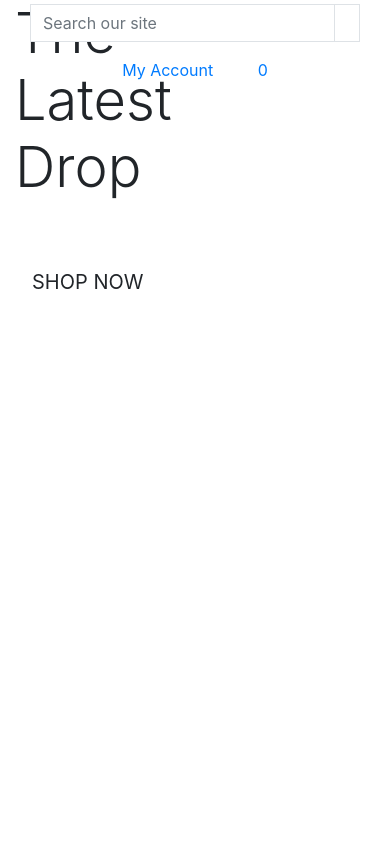
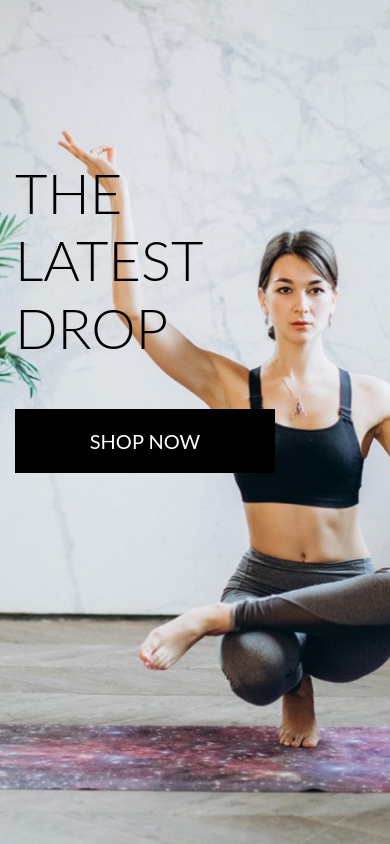
Before and after one commit to DilaraUcar/yoga_vibe_p5, a Django app: page / in a window 390 px wide. Run offline with Django 3.2, Linux system fonts and the light colour scheme; some libraries are stand-ins or nearby versions.

Commit message:
Finished home page header and css

```diff
--- /dev/null
+++ b/static/css/base.css
@@ -0,0 +1,81 @@
+html {
+    height: 100%;
+}
+
+body {
+    background: url('/media/hero.jpeg') no-repeat center center fixed;
+    background-size: cover;
+    height: calc(100vh - 164px);
+    color: #555;
+    font-family: 'Lato';
+}
+
+/* from Bulma */
+.icon {
+    align-items: center;
+    display: inline-flex;
+    justify-content: center;
+    height: 1.5rem;
+    width: 1.5rem;
+}
+
+.logo-font {
+    text-transform: uppercase;
+}
+
+.main-logo-link {
+    width: fit-content;
+}
+
+.shop-now-button {
+    background: black;
+    color: white;
+    min-width: 260px;
+}
+
+.btn-black {
+    background: black;
+    color: white;
+}
+
+.shop-now-button:hover,
+.shop-now-button:active,
+.shop-now-button:focus,
+.btn-black:hover,
+.btn-black:active,
+.btn-black:focus {
+    background: #222;
+    color: white;
+}
+
+.text-black {
+    color: #000 !important;
+}
+
+.border-black {
+    border: 1px solid black !important;
+}
+
+/* -------------------------------- Media Queries */
+
+/* Slightly larger container on xl screens */
+@media (min-width: 1200px) {
+  .container {
+    max-width: 80%;
+  }
+}
+
+/* fixed top navbar only on medium and up */
+@media (min-width: 992px) {
+    .fixed-top-desktop-only {
+        position: fixed;
+        top: 0;
+        right: 0;
+        left: 0;
+        z-index: 1030;
+    }
+
+    .header-container {
+        padding-top: 164px;
+    }
+}
--- a/templates/base.html
+++ b/templates/base.html
@@ -17,6 +17,7 @@
     {% block corecss %}
     <link rel="stylesheet" href="https://stackpath.bootstrapcdn.com/bootstrap/4.4.1/css/bootstrap.min.css"
         integrity="sha384-Vkoo8x4CGsO3+Hhxv8T/Q5PaXtkKtu6ug5TOeNV6gBiFeWPGFN9MuhOf23Q9Ifjh" crossorigin="anonymous">
+    <link rel="stylesheet" href="{% static 'css/base.css' %}">
     {% endblock %}
 
     {% block extra_css %}
@@ -43,15 +44,12 @@
 <body>
     <header class="container-fluid fixed-top">
         <!-- Navigation -->
-        <div class="row bg-white pt-lg-2 d-none d-lg-flex">
-            <nav class="navbar navbar-expand-lg navbar-light">
-                <a class="nav-link main-logo-link navbar-brand logo-btn" href="{% url 'home' %}">
-                    <img src="yoga-vibe-logo.png" alt="YogaVibe logo" class="logo-image-sm d-md-none">
-                </a>
-        </div>
-        <div class="col-12 col-lg-4 my-auto py-1 py-lg-0">
-            <form method="GET" action="">
-                <div class="input-group w-100">
+        <div class="row pt-lg-2 d-none d-lg-flex">
+            <nav class="navbar navbar-expand-lg navbar-light w-100">
+                <div class="col-lg-4 d-flex justify-content-start">
+                    <!-- Move the search form to the left -->
+                    <form class="w-100" method="GET" action="">
+                        <div class="input-group">
                             <input class="form-control border border-black rounded-0" type="text" name="q"
                                 placeholder="Search our site">
                             <div class="input-group-append">
@@ -64,7 +62,15 @@
                         </div>
                     </form>
                 </div>
-        <div class="col-12 col-lg-4 my-auto py-1 py-lg-0">
+                <div class="col-lg-4 d-flex justify-content-center">
+                    <!-- Center the logo -->
+                    <a class="nav-link main-logo-link navbar-brand logo-btn" href="{% url 'home' %}">
+                        <img src="{% static 'media/yoga-vibe-logo.png' %}" alt="YogaVibe logo"
+                            class="logo-image-sm d-md-none main-logo-link">
+                    </a>
+                </div>
+                <div class="col-lg-4 d-flex justify-content-end">
+                    <!-- Move "My Account" and shopping bag icon to the right -->
                     <ul class="list-inline list-unstyled text-center text-lg-right my-0">
                         <li class="list-inline-item dropdown">
                             <a class="text-black nav-link" href="#" id="user-options" data-toggle="dropdown"
@@ -75,21 +81,12 @@
                                 </div>
                             </a>
                             <div class="dropdown-menu border-0" aria-labelledby="user-options">
-                        {% if request.user.is_authenticated %}
-                        {% if request.user.is_superuser %}
-                        <a href="" class="dropdown-item">Product Management</a>
-                        {% endif %}
-                        <a href="" class="dropdown-item">My Profile</a>
-                        <a href="{% url 'account_logout' %}" class="dropdown-item">Logout</a>
-                        {% else %}
-                        <a href="{% url 'account_signup' %}" class="dropdown-item">Register</a>
-                        <a href="{% url 'account_login' %}" class="dropdown-item">Login</a>
-                        {% endif %}
+                                <!-- Dropdown menu content -->
                             </div>
                         </li>
                         <li class="list-inline-item">
-                    <a class="{% if grand_total %}text-info font-weight-bold{% else %}text-black{% endif %} nav-link"
-                        href="">
+                            <a class="{% if total_items_in_cart %}text-info font-weight-bold{% else %}text-black{% endif %} nav-link"
+                                href="#">
                                 <div class="text-center">
                                     <div><i class="fas fa-shopping-bag fa-lg"></i></div>
                                     <p class="my-0">
@@ -104,8 +101,8 @@
                         </li>
                     </ul>
                 </div>
+            </nav>
         </div>
-        </nav>
     </header>
 
     {% if messages %}
@@ -119,6 +116,8 @@
     {% endblock %}
 
     {% block postloadjs %}
+    <!-- Font Awesome kit -->
+    <script src="https://kit.fontawesome.com/e410e4b347.js" crossorigin="anonymous"></script>
     {% endblock %}
 
 
--- a/yoga_vibe/settings.py
+++ b/yoga_vibe/settings.py
@@ -147,6 +147,10 @@ USE_TZ = True
 # https://docs.djangoproject.com/en/3.2/howto/static-files/
 
 STATIC_URL = '/static/'
+STATICFILES_DIRS = (os.path.join(BASE_DIR, 'static'),)
+
+MEDIA_URL = '/media/'
+MEDIA_ROOT = os.path.join(BASE_DIR, 'media')
 
 # Default primary key field type
 # https://docs.djangoproject.com/en/3.2/ref/settings/#default-auto-field
--- a/yoga_vibe/urls.py
+++ b/yoga_vibe/urls.py
@@ -15,10 +15,11 @@ Including another URLconf
 """
 from django.contrib import admin
 from django.urls import path, include
+from django.conf import settings
+from django.conf.urls.static import static
 
 urlpatterns = [
     path('admin/', admin.site.urls),
     path('accounts/', include('allauth.urls')),
     path('', include('home.urls')),
-
-]
+]+ static(settings.MEDIA_URL, document_root=settings.MEDIA_ROOT)
```
Also changed, not shown: media/hero.jpeg (added). Lines whose indentation alone changed are shown as unchanged.
